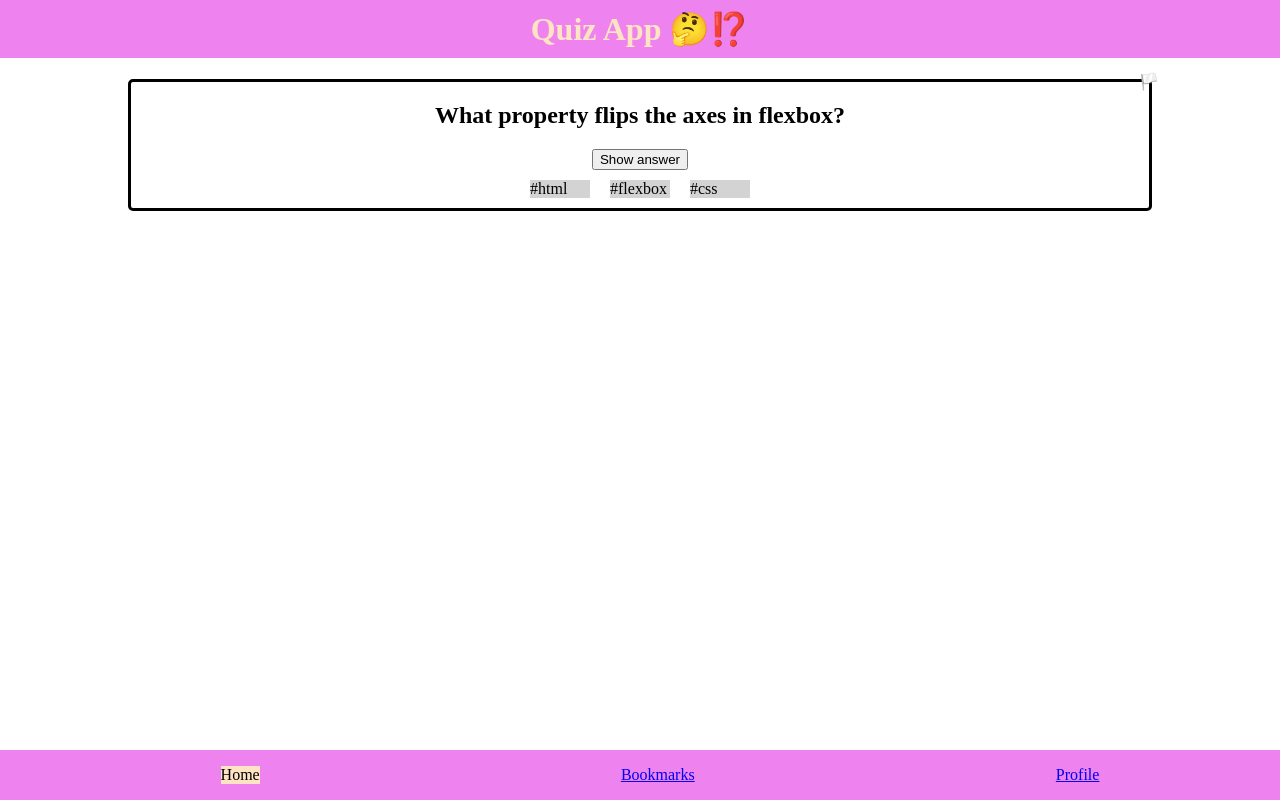
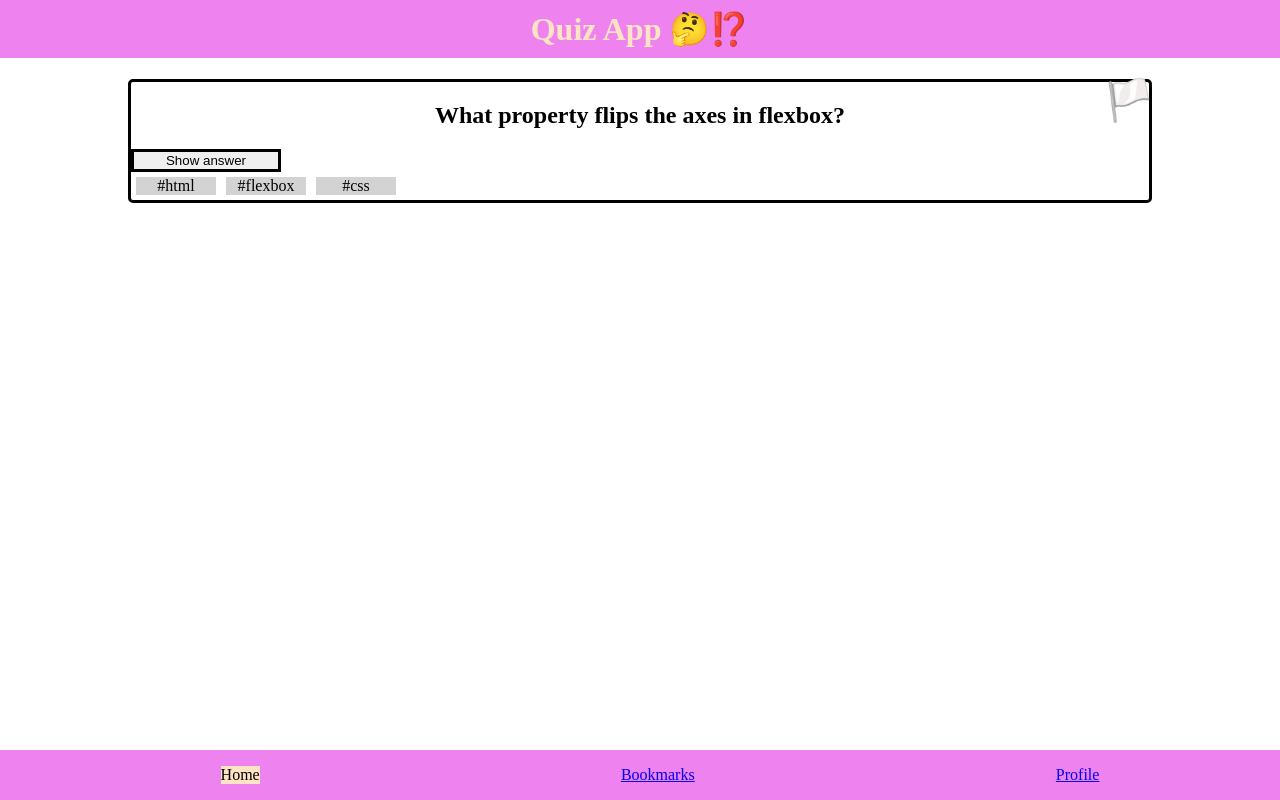
Before and after one commit to frush86/Quizapp, a plain HTML site: page index.html in a window 1280 px wide. Drawn offline with Linux system fonts and the light colour scheme.

Commit message:
css tags button center

```diff
--- a/styles.css
+++ b/styles.css
@@ -28,21 +28,38 @@ h1 {
 }
 
 .qcard {
+  text-align: center;
   position: relative;
   display: flex;
+  flex-direction: column;
   justify-content: center;
-  flex-direction: column;
-  align-items: center;
-
   border: solid;
   border-color: black;
   border-radius: 5px;
 }
 
+h2 {
+  display: flex;
+  justify-content: center;
+}
+
+.showanswer {
+  display: flex;
+  width: 150px;
+  justify-content: center;
+  border: solid;
+}
+
+.showanswer:hover {
+  background-color: violet;
+  cursor: pointer;
+}
+
 .bookmark {
   position: absolute;
-  right: -10px;
-  top: -10px;
+  right: -5px;
+  top: -5px;
+  font-size: 40px;
 }
 
 .categories {
@@ -50,9 +67,9 @@ h1 {
 }
 
 .tag {
-  width: 60px;
+  width: 80px;
   background-color: lightgrey;
-  margin: 10px;
+  margin: 5px;
 }
 
 footer {
```
Also changed, not shown: profile.html (+5 -6 lines).
